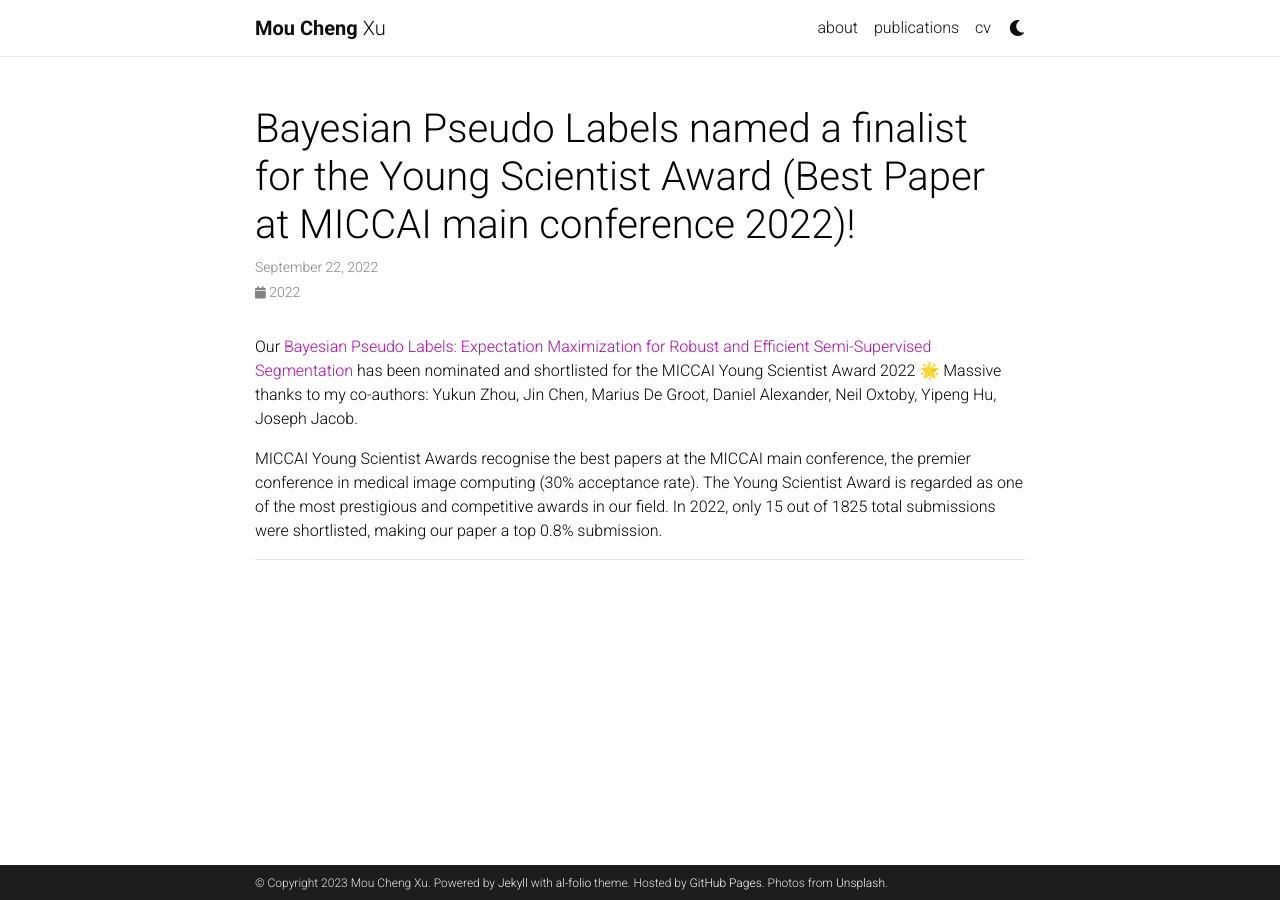
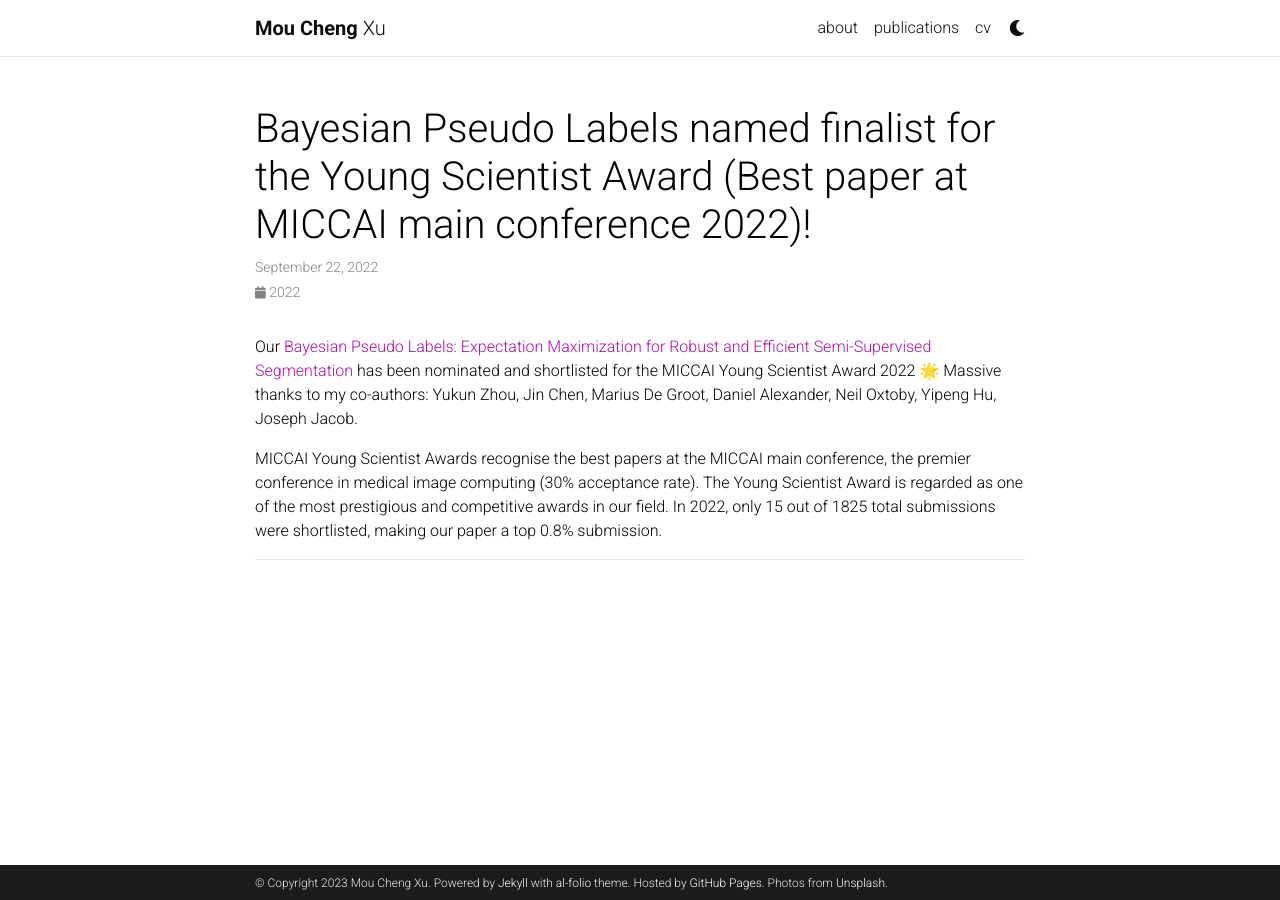
Before and after one commit to moucheng2017/moucheng2017.github.io, a Jekyll site: the page built from _news/ysa.md, in a window 1280 px wide. Built offline with Jekyll 4.4.1, drawn with Linux system fonts in a browser that asks for light colours; emoji names are drawn with the system emoji font; comment, search, counter and statistics services are not loaded; a style sheet for code colours, icons or effects is not loaded.

Commit message:
Update ysa.md

```diff
--- a/_news/ysa.md
+++ b/_news/ysa.md
@@ -1,6 +1,6 @@
 ---
 layout: post
-title: Bayesian Pseudo Labels named a finalist for the Young Scientist Award (Best Paper at MICCAI main conference 2022)!
+title: Bayesian Pseudo Labels named finalist for the Young Scientist Award (Best paper at MICCAI main conference 2022)!
 date: 2022-09-22 16:11:00-0400
 inline: false
 related_posts: false
```
